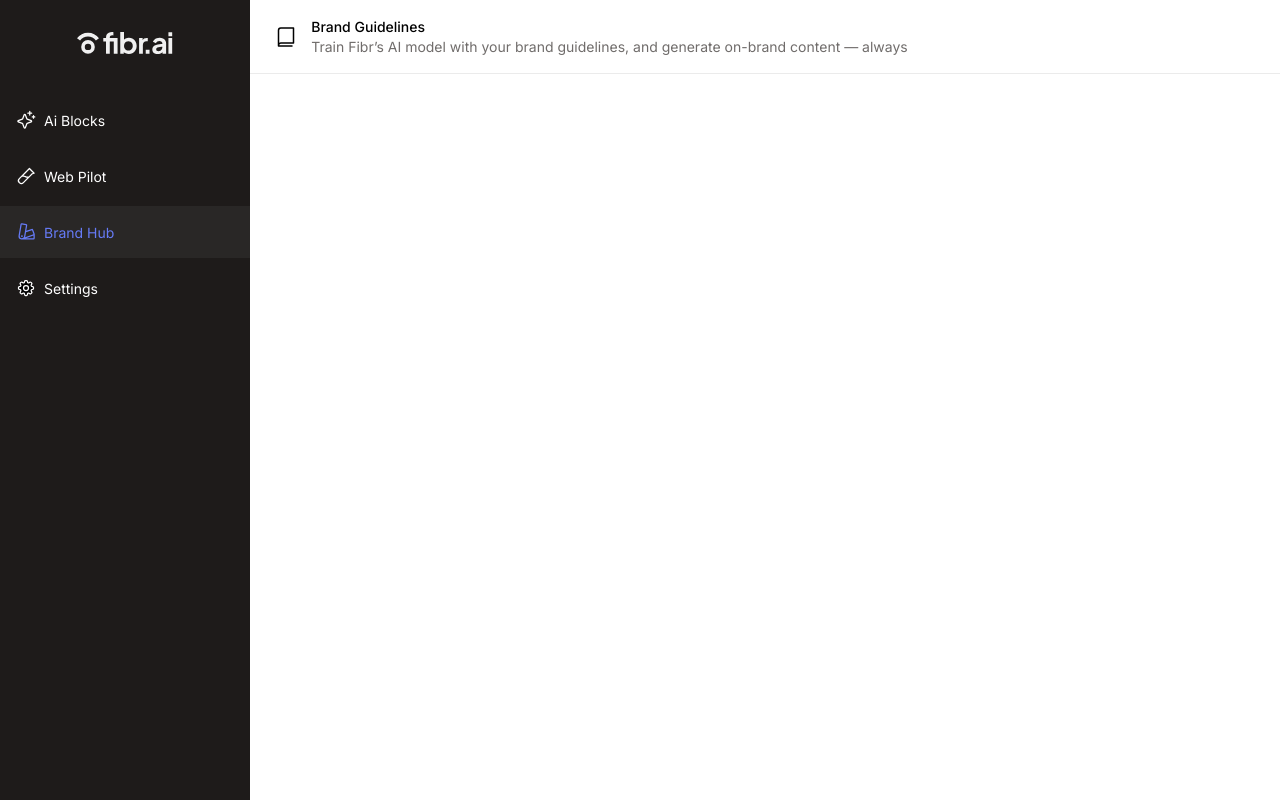
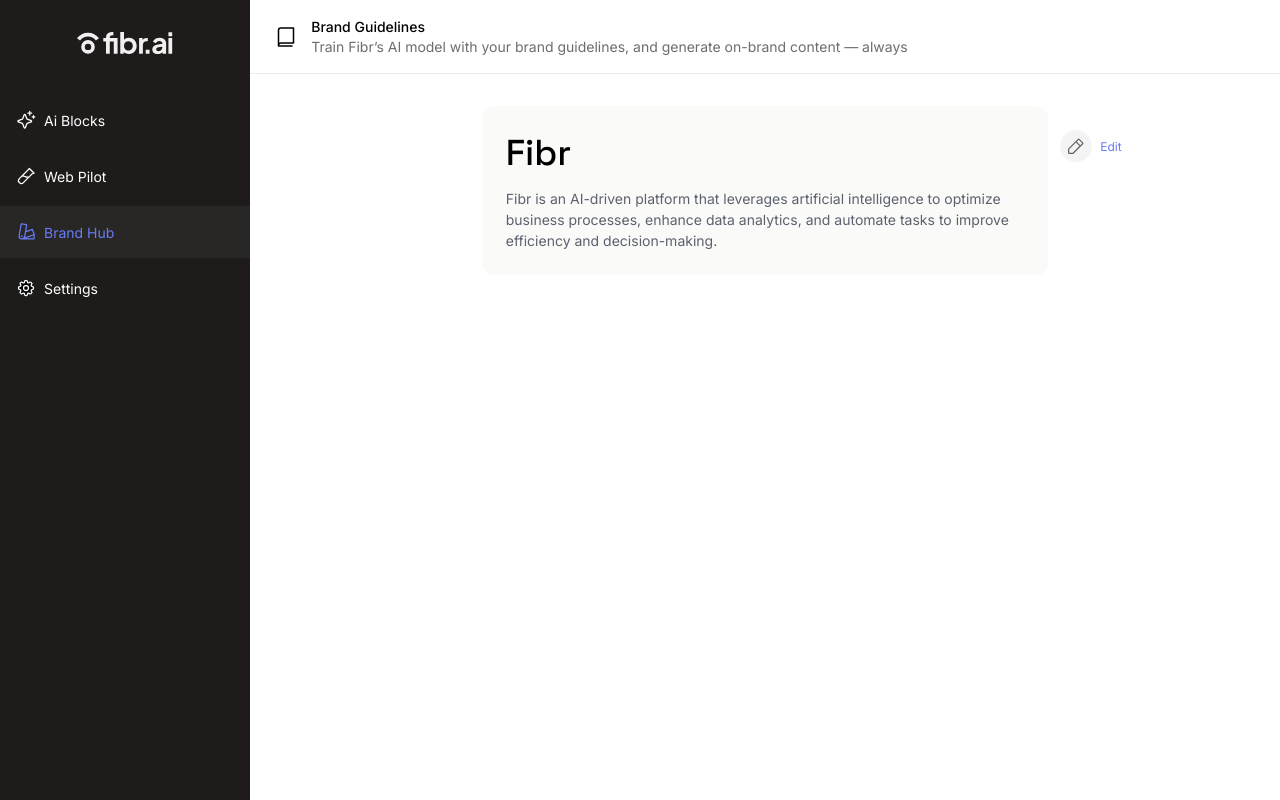
Before and after one commit to taufeeq-ahmed/fibr-ui-challenge, a Next.js app: page / in a window 1280 px wide. Built offline with nearby package versions, Linux system fonts and the light colour scheme.

Commit message:
display mode done

```diff
--- a/app/globals.css
+++ b/app/globals.css
@@ -1,6 +1,4 @@
-:root {
-
-}
+:root {}
 
 * {
   box-sizing: border-box;
--- a/app/page.js
+++ b/app/page.js
@@ -1,11 +1,20 @@
 import Sidebar from "@/components/Sidebar";
 import styles from "./page.module.css";
 import Header from "@/components/Header";
+import BasicDetails from "@/page_components/BasicDetails";
 
 export default function Home() {
   return (
     <main className={styles.main}>
       <Header />
+      <div className={styles.details}>
+        <div className={styles.detail_card}>
+          <BasicDetails
+            title={"Fibr"}
+            description={"Fibr is an AI-driven platform that leverages artificial intelligence to optimize business processes, enhance data analytics, and automate tasks to improve efficiency and decision-making."}
+          />
+        </div>
+      </div>
     </main>
   );
 }
--- a/app/page.module.css
+++ b/app/page.module.css
@@ -1,6 +1,23 @@
 .main {
     display: flex;
+    flex-direction: column;
     position: relative;
+    max-width: calc(100vw - 250px);
     top: 0;
     left: 250px;
+
+    .details {
+        width: 55%;
+        margin: auto;
+        margin-top: 32px;
+        display: flex;
+        flex-direction: column;
+        justify-content: center;
+    }
+
+    .detail_card {
+        background-color: #fafaf9;
+        border-radius: 12px;
+        padding: 24px;
+    }
 }
--- a/components/Header/header.module.css
+++ b/components/Header/header.module.css
@@ -1,7 +1,7 @@
 .header {
     display: flex;
     gap: 0.7rem;
-    max-width: calc(100vw - 250px);
+
     width: 100%;
     align-items: center;
     padding: 16px 24px;
--- /dev/null
+++ b/page_components/BasicDetails/index.js
@@ -0,0 +1,39 @@
+import React from 'react'
+import styles from "./styles.module.css"
+import { Space_Grotesk } from "next/font/google";
+import Image from 'next/image';
+import markerIcon from '@/public/icons/marker.svg'
+
+const groteskFont = Space_Grotesk({ subsets: ["latin"] });
+
+function BasicDetails({
+    title, description
+}) {
+    return (
+        <div className={styles.basic_details}>
+            <div className={styles.display}>
+                <h3
+                    className={
+                        `${groteskFont.className} ${styles.title}`
+                    }
+                >
+                    {title}
+                </h3>
+                <p className={styles.description}>{description}</p>
+            </div>
+            <div className={styles.edit_control}>
+                <span className={styles.edit_icon_container}>
+                    <Image
+                        className={styles.edit_icon}
+                        src={markerIcon}
+                        width={13}
+                        height={13}
+                    />
+                </span>
+                <span>Edit</span>
+            </div>
+        </div>
+    )
+}
+
+export default BasicDetails
--- /dev/null
+++ b/page_components/BasicDetails/styles.module.css
@@ -0,0 +1,41 @@
+.basic_details {
+    position: relative;
+}
+
+.title {
+    font-size: 36px;
+    font-weight: 500;
+}
+
+.description {
+    color: #5B616D;
+    margin-top: 12px;
+    font-size: 14px;
+    line-height: 1.5;
+}
+
+.edit_icon_container {
+    padding: 8px;
+    border-radius: 50%;
+    background: #f4f4f5;
+    display: flex;
+    justify-content: center;
+    align-items: center;
+}
+
+
+.edit_control {
+    position: absolute;
+    left: calc(100% + 36px);
+    top: 0;
+    display: flex;
+    gap: 8px;
+    align-items: center;
+    color: #667bf6;
+    font-size: 0.75rem;
+
+    .edit_icon {
+        width: 1rem;
+        height: 1rem;
+    }
+}
```
Also changed, not shown: public/icons/marker.svg (added).
